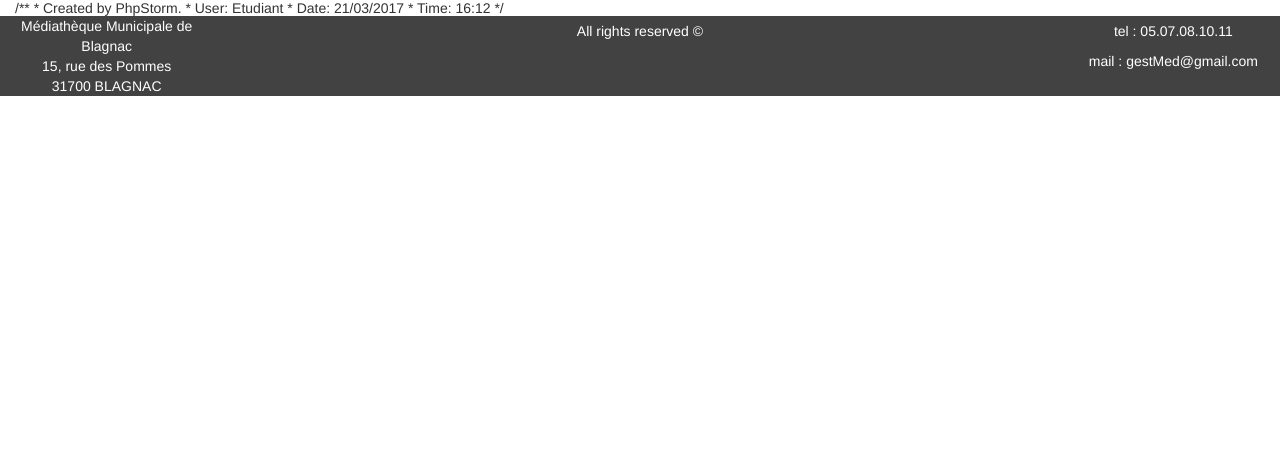
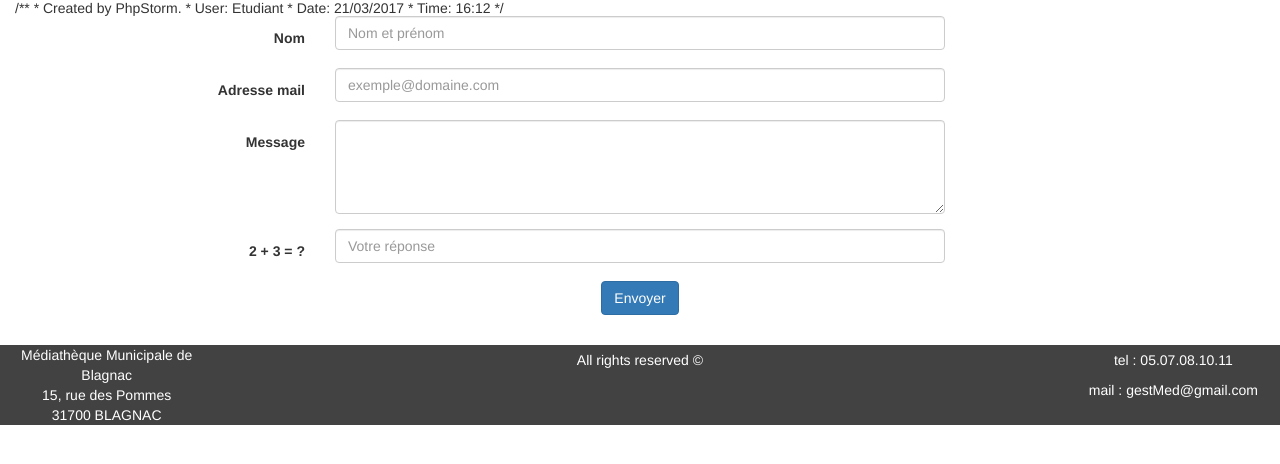
Before and after one commit to Mackeloss/SCRUM, a PHP site: page /Mediatheque/View/formulaireAdherent.php in a window 1280 px wide. Shown: the part 130-594 px from the top of the page. Run offline with PHP 8.4, Linux system fonts and the light colour scheme.

Commit message:
form adherent

```diff
--- a/Controller/monEspace.php
+++ b/Controller/monEspace.php
@@ -1,7 +1,6 @@
 <?php
 //Affiche l'espace d'un adhérent avec ses emprunts et réservations
   include('Model/ConnexionBD.php');
-
   include_once('Model/OperationsAdherent.php');
   $tabEmprunts = get_allemprunts($_SESSION['adherent']->getId());
   $tabReservations = get_reservations($_SESSION['adherent']->getId());
--- a/View/formulaireAdherent.php
+++ b/View/formulaireAdherent.php
@@ -45,4 +45,38 @@ function surligne(champ, erreur)
 }
 </script>
 
+    <form class="form-horizontal" role="form" method="post" action="site.php?section=adherent&action=inscription">
+        <div class="form-group">
+            <label for="nom" class="col-sm-2 control-label col-sm-offset-1">Nom</label>
+            <div class="col-sm-6">
+                <input type="text" class="form-control" id="nom" name="nom" placeholder="Nom et prénom">
+            </div>
+        </div>
+        <div class="form-group">
+            <label for="email" class="col-sm-2 control-label col-sm-offset-1">Adresse mail</label>
+            <div class="col-sm-6">
+                <input type="email" class="form-control" onBlur="verifMail(this)" id="email" name="email" placeholder="exemple@domaine.com">
+            </div>
+        </div>
+        <div class="form-group">
+            <label for="message" class="col-sm-2 control-label col-sm-offset-1">Message</label>
+            <div class="col-sm-6">
+                <textarea class="form-control" rows="4" name="message"></textarea>
+            </div>
+        </div>
+        <div class="form-group">
+            <label for="human" class="col-sm-2 control-label col-sm-offset-1">2 + 3 = ?</label>
+            <div class="col-sm-6">
+                <input type="text" class="form-control" onBlur="verifCaptcha(this)" id="human" name="human" placeholder="Votre réponse">
+            </div>
+        </div>
+        <div class="form-group">
+            <div class="col-sm-6 col-sm-offset-3">
+                <input id="submit" name="submit" type="submit" value="Envoyer" class="btn btn-primary">
+            </div>
+        </div>
+        <div class="form-group">
+        </div>
+    </form>
+
 <?php include('footer.php') ?>
--- a/site.php
+++ b/site.php
@@ -61,6 +61,10 @@ if(isset($_GET['section'])){
         include('Controller/pageErreur.php');
       }
     }
+    break;
+
+    case 'ajoutAdherent':
+        require_once('Controller/inscrireAdherent.php');
     break;
 
     //Consultation du catalogue
```
Also changed, not shown: Controller/inscrireAdherent.php (added, +11 -0 lines).
